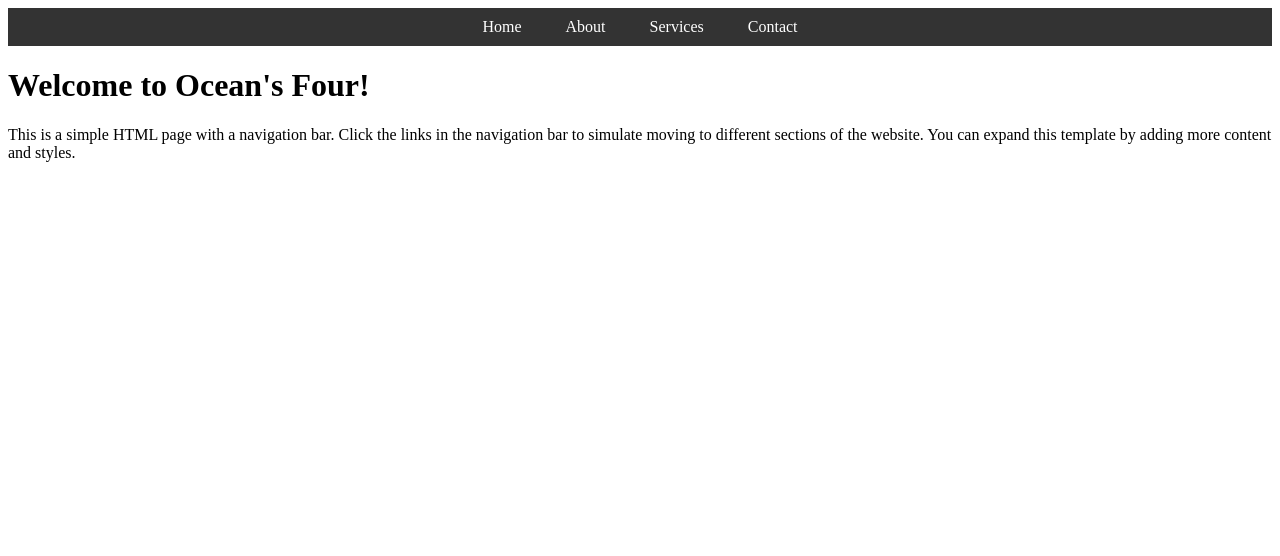
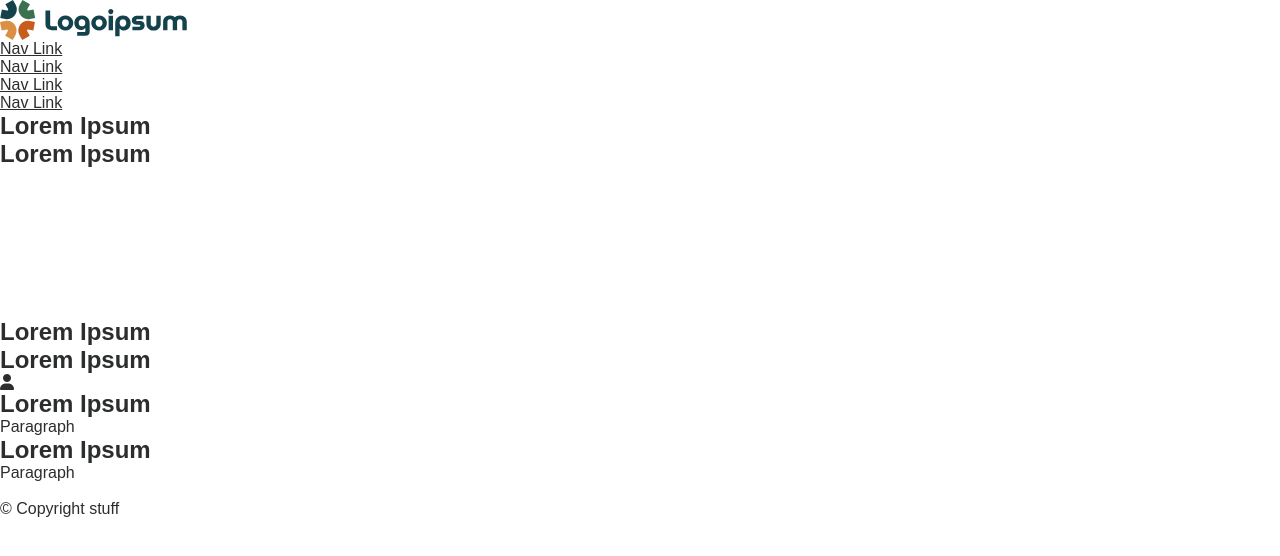
Before and after one commit to juliabaur/oceans-four, a plain HTML site: page index.html in a window 1280 px wide. Drawn offline with Linux system fonts and the light colour scheme.

Commit message:
First commit

```diff
--- a/index.html
+++ b/index.html
@@ -1,24 +1,80 @@
-<!DOCTYPE html>
 <html lang="en">
   <head>
     <meta charset="UTF-8" />
     <meta name="viewport" content="width=device-width, initial-scale=1.0" />
-    <title>Oceans Four | Welcome</title>
-    <link rel="stylesheet" href="styles.css" />
+    <link rel="stylesheet" href="/src/styles.css" />
+    <script
+      src="https://kit.fontawesome.com/f49a379e4a.js"
+      crossorigin="anonymous"
+    ></script>
+    <title>Ocean Four</title>
   </head>
   <body>
-    <nav>
-      <a href="#home">Home</a>
-      <a href="#about">About</a>
-      <a href="#services">Services</a>
-      <a href="#contact">Contact</a>
-    </nav>
-
-    <h1>Welcome to Ocean's Four!</h1>
-    <p>
-      This is a simple HTML page with a navigation bar. Click the links in the navigation bar to
-      simulate moving to different sections of the website. You can expand this template by adding
-      more content and styles.
-    </p>
+    <header>
+      <img src="/src/images/logoipsum-330.svg" alt="Logo" />
+      <nav>
+        <ul>
+          <li><a href="#">Nav Link</a></li>
+          <li><a href="#">Nav Link</a></li>
+          <li><a href="#">Nav Link</a></li>
+          <li><a href="#">Nav Link</a></li>
+        </ul>
+      </nav>
+    </header>
+    <main>
+      <section id="hero">
+        <h1>Lorem Ipsum</h1>
+        <div></div>
+        <div></div>
+      </section>
+      <section id="video">
+        <h2>Lorem Ipsum</h2>
+        <video></video>
+      </section>
+      <section id="services">
+        <h2>Lorem Ipsum</h2>
+        <p></p>
+        <div class=""></div>
+        <div class=""></div>
+        <div class=""></div>
+      </section>
+      <section id="why">
+        <h2>Lorem Ipsum</h2>
+        <div class="">
+          <div class="">
+            <i class="fa-solid fa-user"></i>
+            <!--Example Icon-->
+          </div>
+          <div class=""></div>
+          <div class=""></div>
+          <div class=""></div>
+          <div class=""></div>
+          <div class=""></div>
+        </div>
+      </section>
+      <section id="donation">
+        <h2>Lorem Ipsum</h2>
+        <p>Paragraph</p>
+        <div class="">
+          <div class="donation-container"></div>
+          <div class="donation-container"></div>
+          <div class="donation-container"></div>
+        </div>
+      </section>
+      <section id="trust">
+        <h2>Lorem Ipsum</h2>
+        <div class=""><img src="" alt="" /></div>
+      </section>
+    </main>
+    <footer>
+      <p>Paragraph</p>
+      <div class="nav-links"></div>
+      <div class="sm-links">
+        <a href=""><img src="" alt="" /></a>
+        <a href=""><img src="" alt="" /></a>
+        <a href=""><img src="" alt="" /></a>
+      </div>
+      <p>© Copyright stuff</p>
+    </footer>
   </body>
 </html>
--- /dev/null
+++ b/src/styles.css
@@ -0,0 +1,28 @@
+/* Fonts */
+
+/* Basics */
+* {
+  box-sizing: border-box;
+  padding: 0;
+  margin: 0;
+  font-family: Arial, Helvetica, sans-serif; /* change later */
+  color: var(--text-color); /* Example on using variables */
+  --text-color: #2c2e2d;
+  --primary-color: #28889c;
+  --secondary-color: #154866;
+  --highlight-color: #99d341;
+}
+
+/* Typography */
+
+/* Buttons */
+
+/* Basic Layout */
+
+/* Navbar */
+
+/* Footer */
+
+/* Sections */
+
+/* Media Queries */
```
Also changed, not shown: src/images/logoipsum-330.svg (added), styles.css (indentation only), 3 other files.
